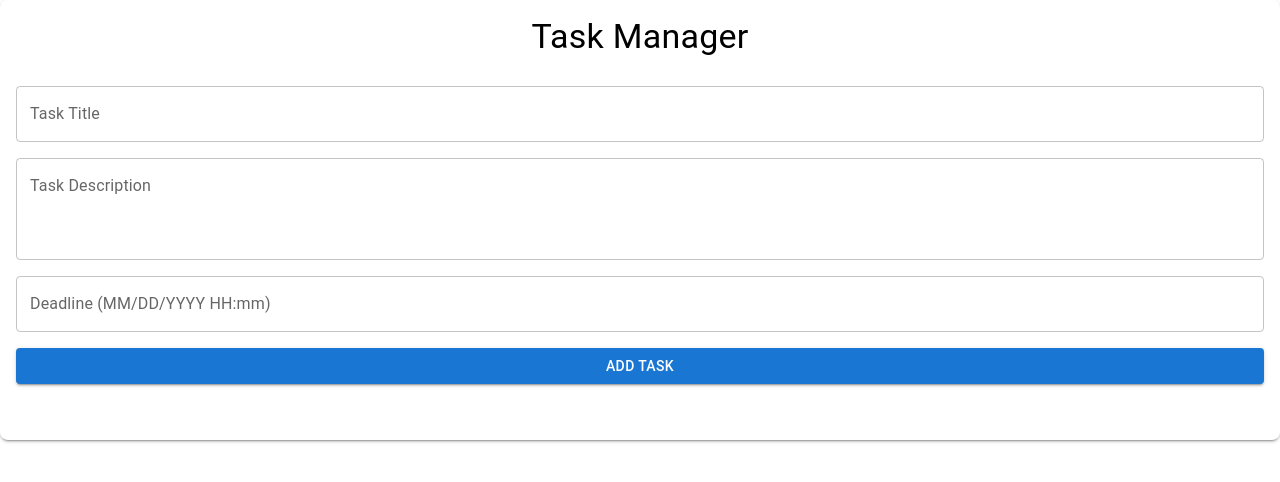
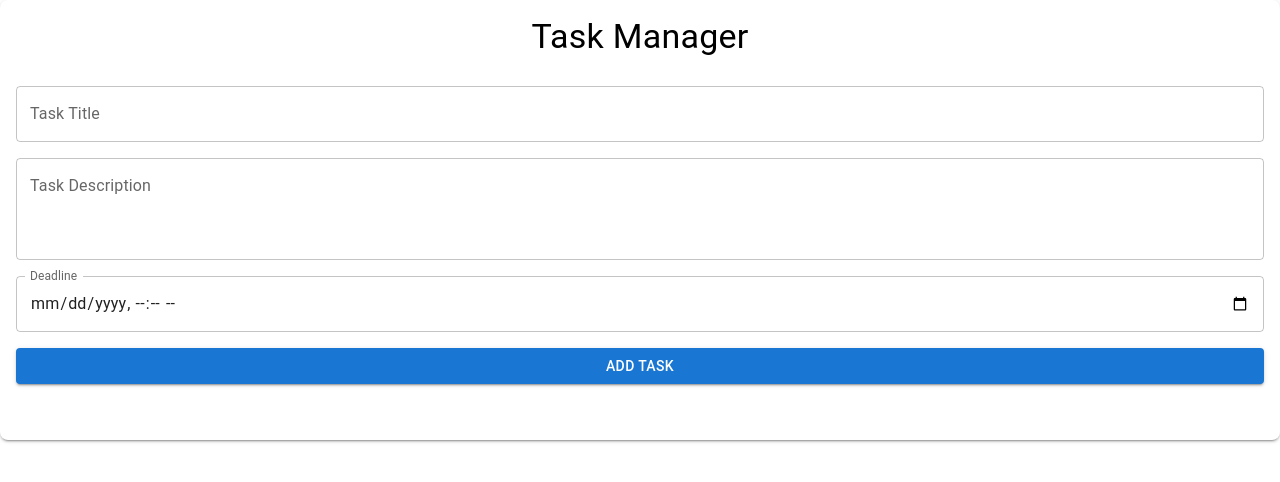
Before and after one commit to OwlFlight-Dev/taskmanager-webapp, a React (Create React App) app: page / in a window 1280 px wide. Shown: the top 482 px of the page. Built offline with nearby package versions, Linux system fonts and the light colour scheme.

Commit message:
Fix date input

```diff
--- a/src/App.js
+++ b/src/App.js
@@ -6,7 +6,7 @@ const App = () => {
   const [tasks, setTasks] = useState([]);
   const [taskTitle, setTaskTitle] = useState('');
   const [taskDescription, setTaskDescription] = useState('');
-  const [taskDeadline, setTaskDeadline] = useState(''); // Use string for task deadline input
+  const [taskDeadline, setTaskDeadline] = useState(''); // Store the deadline as a string
   const [editingTask, setEditingTask] = useState(null);  // Keep track of the task being edited
 
   // Add new task
@@ -15,7 +15,7 @@ const App = () => {
       const newTask = {
         title: taskTitle,
         description: taskDescription,
-        deadline: taskDeadline,
+        deadline: taskDeadline, // Keep deadline as string
         completed: false,
       };
       setTasks([...tasks, newTask]);
@@ -30,7 +30,7 @@ const App = () => {
     setEditingTask(task);
     setTaskTitle(task.title);
     setTaskDescription(task.description);
-    setTaskDeadline(task.deadline);
+    setTaskDeadline(task.deadline || ''); // Set the deadline if it exists
   };
 
   // Save the edited task
@@ -91,12 +91,16 @@ const App = () => {
         disabled={editingTask && editingTask.completed} // Disable editing if task is completed
       />
 
-      {/* Deadline Text Field */}
+      {/* Deadline TextField with datetime-local */}
       <TextField
-        label="Deadline (MM/DD/YYYY HH:mm)"
+        label="Deadline"
         variant="outlined"
+        type="datetime-local" // Date-time picker input
         value={taskDeadline}
-        onChange={(e) => setTaskDeadline(e.target.value)}
+        onChange={(e) => setTaskDeadline(e.target.value)} // Update the deadline state
+        InputLabelProps={{
+          shrink: true, // Make sure the label is not overlapping with the input
+        }}
         disabled={editingTask && editingTask.completed} // Disable if task is completed
       />
 
```
